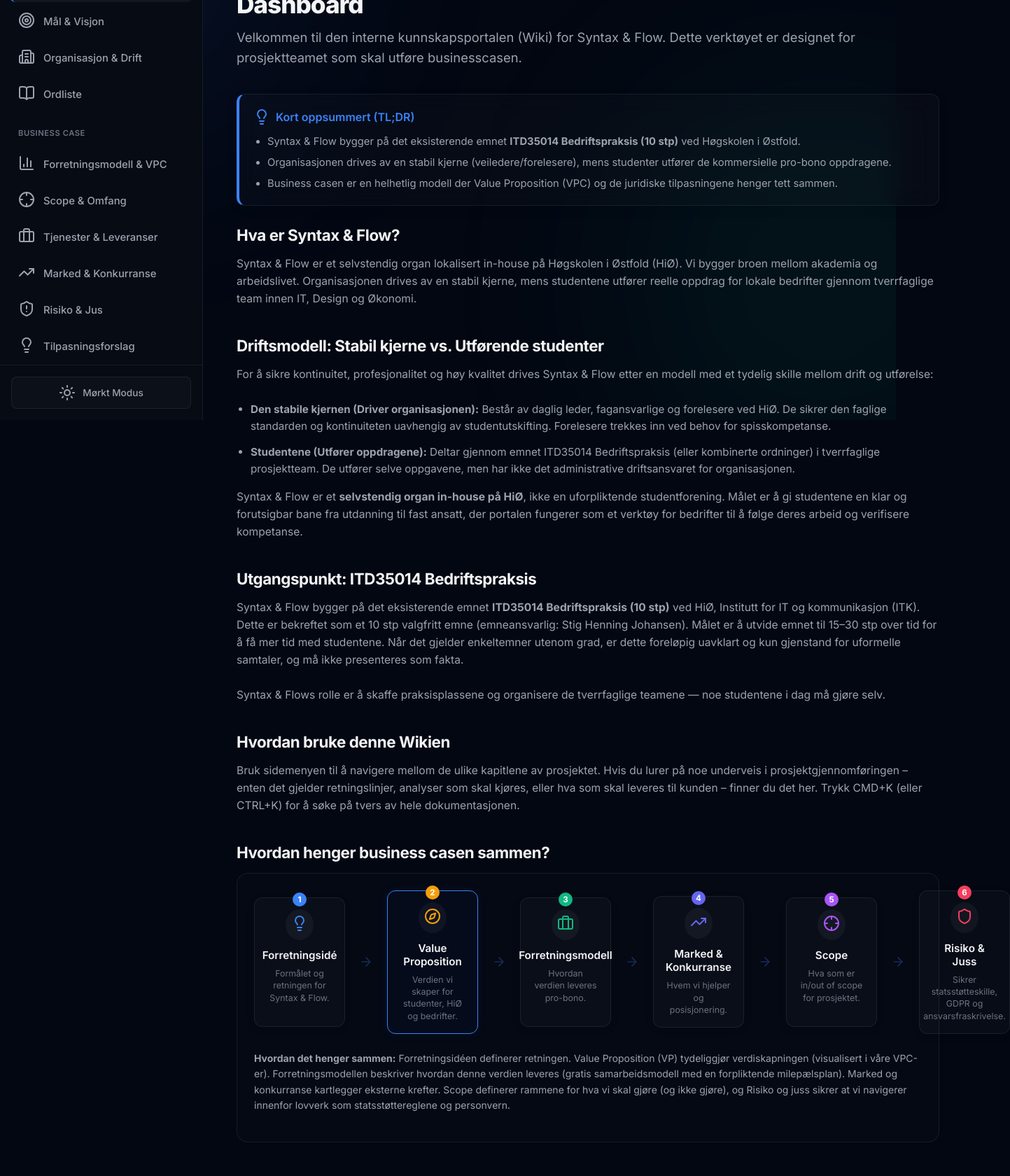
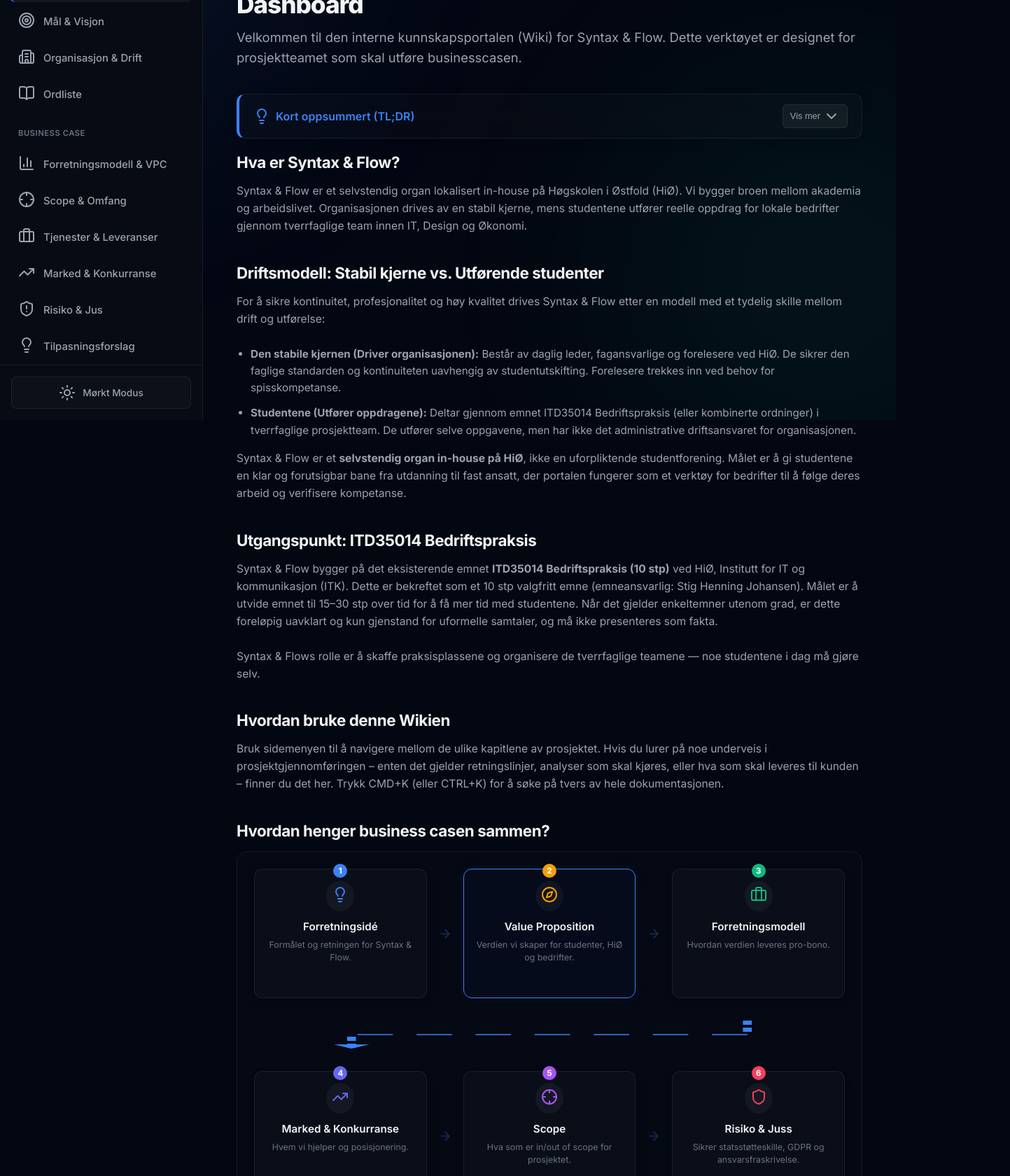
Before and after one commit to uffiulf/S-F-BC, a React (Vite) app in the folder 07-Nettside/infoside-app/: page / in a window 1280 px wide. Shown: the part 200-1880 px from the top of the page at 70% size, 1443 px wide, since content can reach past the window. Built offline with nearby package versions, Linux system fonts and the light colour scheme.

Commit message:
feat: make TLDR cards collapsible and closed by default

```diff
--- a/07-Nettside/infoside-app/src/App.jsx
+++ b/07-Nettside/infoside-app/src/App.jsx
@@ -15,6 +15,7 @@
   const [activeGjennomforingPhase, setActiveGjennomforingPhase] = useState(0);
   const [activePostIt, setActivePostIt] = useState(null);
   const [openSections, setOpenSections] = useState({});
+  const [tldrExpanded, setTldrExpanded] = useState(false);
   const searchInputRef = useRef(null);
   const skipResetRef = useRef(false);
 
@@ -30,6 +31,7 @@
       skipResetRef.current = false;
     }
     setOpenSections({});
+    setTldrExpanded(false);
     window.scrollTo(0, 0);
   }, [activePage]);
 
@@ -413,22 +415,48 @@
                 {/* TL;DR Summary Card */}
                 {currentPage.tldr && (
                   <div className="tldr-card glass-card" style={{
-                    padding: '20px',
+                    padding: tldrExpanded ? '20px' : '14px 20px',
                     borderRadius: '12px',
                     borderLeft: '4px solid var(--accent-color)',
                     background: 'rgba(255, 255, 255, 0.02)',
-                    marginBottom: '28px',
-                    boxShadow: '0 4px 20px rgba(0, 0, 0, 0.05)'
+                    marginBottom: tldrExpanded ? '28px' : '20px',
+                    boxShadow: '0 4px 20px rgba(0, 0, 0, 0.05)',
+                    transition: 'all 0.3s ease'
                   }}>
-                    <h3 style={{ margin: '0 0 12px 0', fontSize: '1rem', fontWeight: 600, display: 'flex', alignItems: 'center', gap: '8px', color: 'var(--accent-color)' }}>
+                    <div style={{ display: 'flex', alignItems: 'center', justifyContent: 'space-between', width: '100%' }}>
+                      <h3 style={{ margin: 0, fontSize: '1rem', fontWeight: 600, display: 'flex', alignItems: 'center', gap: '8px', color: 'var(--accent-color)' }}>
                         <Icons.Lightbulb className="w-5 h-5 animate-pulse" />
                         <span>Kort oppsummert (TL;DR)</span>
                       </h3>
-                    <ul style={{ margin: 0, paddingLeft: '20px', display: 'flex', flexDirection: 'column', gap: '8px' }}>
+                      <button
+                        onClick={() => setTldrExpanded(!tldrExpanded)}
+                        style={{
+                          background: 'rgba(255, 255, 255, 0.05)',
+                          border: '1px solid var(--border-color)',
+                          borderRadius: '6px',
+                          padding: '4px 10px',
+                          fontSize: '0.8rem',
+                          fontWeight: 500,
+                          color: 'var(--text-secondary)',
+                          cursor: 'pointer',
+                          display: 'flex',
+                          alignItems: 'center',
+                          gap: '4px',
+                          transition: 'all 0.2s ease',
+                        }}
+                        className="tldr-toggle-btn"
+                      >
+                        <span>{tldrExpanded ? "Vis mindre" : "Vis mer"}</span>
+                        {tldrExpanded ? <Icons.ChevronUp className="w-3.5 h-3.5" /> : <Icons.ChevronDown className="w-3.5 h-3.5" />}
+                      </button>
+                    </div>
+                    {tldrExpanded && (
+                      <ul style={{ margin: '14px 0 0 0', paddingLeft: '20px', display: 'flex', flexDirection: 'column', gap: '8px' }}>
                         {currentPage.tldr.map((point, pIdx) => (
                           <li key={pIdx} style={{ fontSize: '0.925rem', color: 'var(--text-secondary)', lineHeight: '1.5' }} dangerouslySetInnerHTML={{ __html: point }} />
                         ))}
                       </ul>
+                    )}
                   </div>
                 )}
 
@@ -539,7 +567,7 @@
                           <h2>{sec.heading}</h2>
                           {sec.heading === "Hvordan henger business casen sammen?" && currentPage.id === "dashboard" ? (
                             <div className="business-case-flow-container mt-6 animate-fade-in">
-                              <div className="flow-steps-flex">
+                              <div className="flow-steps-grid-3">
                                 {[
                                   { num: 1, title: "Forretningsidé", icon: "Lightbulb", color: "blue", desc: "Formålet og retningen for Syntax & Flow." },
                                   { num: 2, title: "Value Proposition", icon: "Compass", color: "amber", desc: "Verdien vi skaper for studenter, HiØ og bedrifter.", highlight: true },
@@ -559,9 +587,22 @@
                                         <h3>{step.title}</h3>
                                         <p>{step.desc}</p>
                                       </div>
-                                      {idx < arr.length - 1 && (
+                                      {idx !== 2 && idx !== 5 && (
                                         <div className="flow-step-arrow">
                                           <Icons.ArrowRight className="w-5 h-5" />
+                                        </div>
+                                      )}
+                                      {idx === 2 && (
+                                        <div className="flow-return-arrow-row">
+                                          <div className="flow-return-arrow-vertical-mobile">
+                                            <Icons.ArrowRight className="w-5 h-5" />
+                                          </div>
+                                          <div className="flow-return-arrow-desktop">
+                                            <svg className="return-svg" viewBox="0 0 100 40" preserveAspectRatio="none">
+                                              <path d="M 83.5 0 L 83.5 20 L 16.5 20 L 16.5 40" stroke="var(--accent-color)" strokeWidth="1.5" strokeDasharray="6 4" fill="none" />
+                                              <polygon points="16.5,40 13.5,34 19.5,34" fill="var(--accent-color)" />
+                                            </svg>
+                                          </div>
                                         </div>
                                       )}
                                     </React.Fragment>
--- a/07-Nettside/infoside-app/src/index.css
+++ b/07-Nettside/infoside-app/src/index.css
@@ -2698,19 +2698,16 @@
   border-radius: 16px;
   padding: 24px;
 }
-.flow-steps-flex {
-  display: flex;
-  flex-direction: row;
-  align-items: center;
-  justify-content: space-between;
-  gap: 20px;
+.flow-steps-grid-3 {
+  display: grid;
+  grid-template-columns: 1fr auto 1fr auto 1fr;
+  align-items: center;
+  gap: 20px 16px;
   position: relative;
   width: 100%;
 }
-.flow-steps-flex .flow-step-card {
-  flex: 1;
-  min-width: 130px;
-  max-width: 180px;
+.flow-steps-grid-3 .flow-step-card {
+  width: 100%;
   min-height: 185px;
   display: flex;
   flex-direction: column;
@@ -2735,13 +2732,63 @@
   50% { transform: translateX(4px) scale(1.1); opacity: 0.9; }
 }
 
+.flow-return-arrow-row {
+  grid-column: 1 / span 5;
+  width: 100%;
+  height: 40px;
+  margin: 12px 0;
+  position: relative;
+  display: flex;
+  align-items: center;
+  justify-content: center;
+}
+
+.flow-return-arrow-desktop {
+  width: 100%;
+  height: 100%;
+  display: block;
+}
+
+.return-svg {
+  width: 100%;
+  height: 100%;
+  display: block;
+  overflow: visible;
+}
+
+.return-svg path {
+  stroke: var(--accent-color);
+  stroke-width: 1.5px;
+  stroke-dasharray: 6 4;
+  fill: none;
+  animation: return-flow 2s linear infinite;
+}
+
+@keyframes return-flow {
+  from {
+    stroke-dashoffset: 20;
+  }
+  to {
+    stroke-dashoffset: 0;
+  }
+}
+
+.return-svg polygon {
+  fill: var(--accent-color);
+}
+
+.flow-return-arrow-vertical-mobile {
+  display: none;
+}
+
 @media (max-width: 992px) {
-  .flow-steps-flex {
+  .flow-steps-grid-3 {
+    display: flex;
     flex-direction: column;
     align-items: center;
     gap: 32px;
   }
-  .flow-steps-flex .flow-step-card {
+  .flow-steps-grid-3 .flow-step-card {
     width: 100%;
     max-width: 320px;
     min-height: auto;
@@ -2752,6 +2799,27 @@
   .flow-step-arrow svg {
     animation: arrow-pulse-vertical 2s infinite ease-in-out;
   }
+  .flow-return-arrow-row {
+    grid-column: unset;
+    height: auto;
+    margin: 0;
+  }
+  .flow-return-arrow-desktop {
+    display: none;
+  }
+  .flow-return-arrow-vertical-mobile {
+    display: flex;
+    align-items: center;
+    justify-content: center;
+    transform: rotate(90deg);
+    color: var(--accent-color);
+    opacity: 0.6;
+  }
+  .flow-return-arrow-vertical-mobile svg {
+    width: 20px;
+    height: 20px;
+    animation: arrow-pulse-vertical 2s infinite ease-in-out;
+  }
 }
 
 @keyframes arrow-pulse-vertical {
@@ -2946,3 +3014,14 @@
     margin: 4px 0;
   }
 }
+
+/* 6. TLDR Toggle Button Styling */
+.tldr-toggle-btn:hover {
+  background: rgba(255, 255, 255, 0.1) !important;
+  color: var(--text-primary) !important;
+  border-color: var(--accent-color) !important;
+  transform: translateY(-1px);
+}
+.tldr-toggle-btn:active {
+  transform: translateY(0);
+}
```
Also changed, not shown: 1 other file (tests, documents, lock files or other folders). Lines whose indentation alone changed are shown as unchanged.
